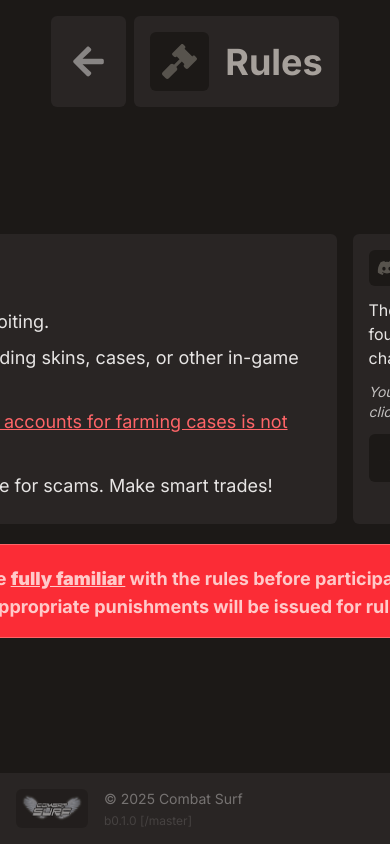
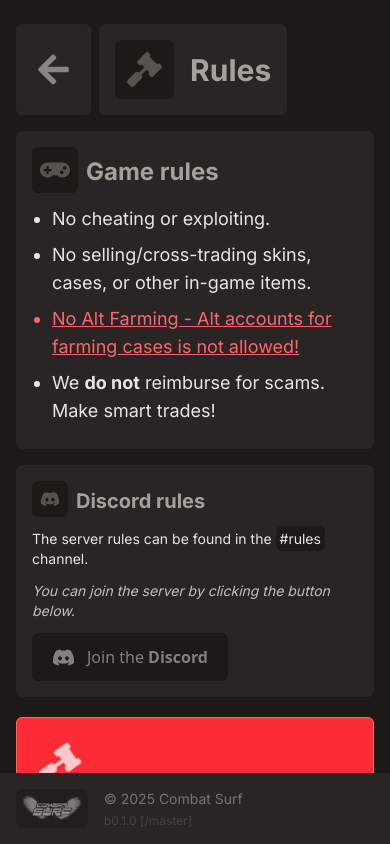
Before and after one commit to hamtsu/combat-surf-web, a Next.js app: page /rules in a window 390 px wide. Built offline with nearby package versions, Linux system fonts and the light colour scheme.

Commit message:
add: mobile responiveness to rules page

```diff
--- a/src/app/rules/page.tsx
+++ b/src/app/rules/page.tsx
@@ -10,8 +10,9 @@
   const router = useRouter();
 
   return (
-    <div className="overflow-y-scroll h-full flex flex-col items-center pb-24">
-      <div className="flex gap-2 my-4">
+    <div className="overflow-y-scroll h-full flex flex-col items-center md:justify-center pb-48 pt-2 px-4 sm:px-6 md:px-8">
+
+      <div className="flex flex-row gap-2 my-4 w-full max-w-5xl justify-start">
         <Tooltip text="Back to Home" position="bottom">
           <Button
             onClick={() => router.push("/")}
@@ -24,17 +25,18 @@
           </Button>
         </Tooltip>
 
-        <div className="flex items-center justify-between text-4xl p-4 gap-4 bg-stone-800 rounded-md">
+        <div className="flex items-center text-3xl sm:text-4xl p-4 gap-4 bg-stone-800 rounded-md">
           <div className="rounded-md bg-stone-900 p-3">
-            <FaGavel size={35} className="fill-stone-600 " />
+            <FaGavel size={35} className="fill-stone-600" />
           </div>
           <h1 className="text-stone-400 font-bold">Rules</h1>
         </div>
       </div>
 
-      <div className="my-auto">
-        <div className="flex flex-row gap-4">
-          <div className="bg-stone-800 rounded-md opacity-0 animate-fade-in-first p-4 text-stone-200">
+
+      <div className="w-full max-w-5xl flex flex-col md:flex-row gap-4 items-start justify-start">
+
+        <div className="bg-stone-800 rounded-md opacity-0 animate-fade-in-first p-4 text-stone-200 flex-1">
           <div className="flex gap-2 items-center">
             <div className="p-2 rounded-md bg-stone-900">
               <FaGamepad size={30} className="fill-stone-600" />
@@ -43,28 +45,23 @@
               Game rules
             </h1>
           </div>
-
-            <div className="text-lg mt-3">
-              <ul className="list-disc pl-5">
-                <li className="text-stone-200 mb-2">
-                  No cheating or exploiting.
-                </li>
+          <ul className="text-lg mt-3 list-disc pl-5">
+            <li className="text-stone-200 mb-2">No cheating or exploiting.</li>
             <li className="text-stone-200 mb-2">
               No selling/cross-trading skins, cases, or other in-game items.
             </li>
             <li className="text-red-400 underline mb-2">
-                  No Alt Farming - Alt accounts for farming cases is not
-                  allowed!
+              No Alt Farming - Alt accounts for farming cases is not allowed!
             </li>
             <li className="text-stone-200 mb-2">
               We <b>do not</b> reimburse for scams. Make smart trades!
             </li>
           </ul>
         </div>
-          </div>
 
-          <div className="bg-stone-800 w-[260px] rounded-md p-4 opacity-0 animate-fade-in-second text-stone-200">
-            <div className="flex gap-2">
+
+        <div className="bg-stone-800 rounded-md p-4 opacity-0 animate-fade-in-second text-stone-200 w-full md:max-w-xs">
+          <div className="flex gap-2 items-center">
             <div className="p-2 rounded-md bg-stone-900">
               <FaDiscord size={20} className="fill-stone-600" />
             </div>
@@ -72,12 +69,10 @@
               Discord rules
             </h1>
           </div>
-
-            <div className="mt-3 gap-2">
+          <div className="mt-3 text-sm gap-2">
             The server rules can be found in the{" "}
-              <span className="bg-stone-900 p-1 rounded-md">#rules</span>{" "}
-              channel.
-              <p className="mt-3 italic opacity-80 text-sm">
+            <span className="bg-stone-900 p-1 rounded-md">#rules</span> channel.
+            <p className="mt-3 italic opacity-80">
               You can join the server by clicking the button below.
             </p>
           </div>
@@ -86,12 +81,9 @@
             onClick={() =>
               window.open("http://discord.com/invite/k4jnnsSt29", "_blank")
             }
-              className="px-5 mt-3 py-3 h-fit flex bg-stone-900 hover:bg-indigo-500 text-stone-200/50 font-medium hover:text-stone-200 text-base font-sans transition-colors rounded-lg group"
+            className="px-5 mt-3 py-3 flex bg-stone-900 hover:bg-indigo-500 text-stone-200/50 font-medium hover:text-stone-200 text-base font-sans transition-colors rounded-lg group"
           >
-              <FaDiscord
-                size={23}
-                className="group-hover:animate-wiggle mr-2"
-              />
+            <FaDiscord size={23} className="group-hover:animate-wiggle mr-2" />
             <p>
               Join the <b>Discord</b>
             </p>
@@ -99,18 +91,18 @@
         </div>
       </div>
 
-        <div className="mx-auto opacity-0 animate-fade-in-third bg-red-500 w-[800px] border mt-5 p-4 rounded-md border-red-400 flex gap-2 text-red-200">
+
+      <div className="w-full max-w-4xl mx-auto opacity-0 animate-fade-in-third bg-red-500 border mt-5 p-4 rounded-md border-red-400 flex flex-col sm:flex-row gap-4 text-red-200">
         <div className="p-2 rounded-md bg-red-500">
           <FaGavel size={40} className="animate-gavel" />
         </div>
-          <h1 className="text-lg font-bold mt-1">
+        <h1 className="text-base sm:text-lg font-bold">
           Ensure you are <b className="underline">fully familiar</b> with the
           rules before participating in the game or community. Appropriate
           punishments will be issued for rule violations.
         </h1>
       </div>
     </div>
-    </div>
   );
 };
 
```
Lines whose indentation alone changed are shown as unchanged.
